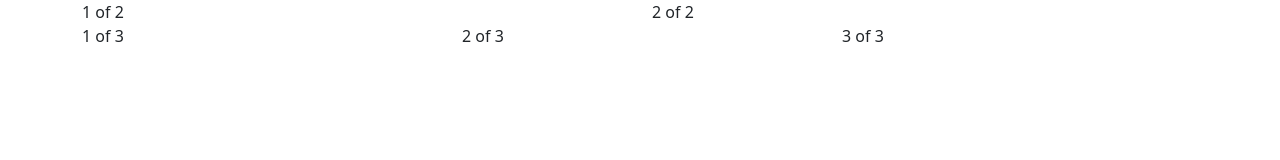
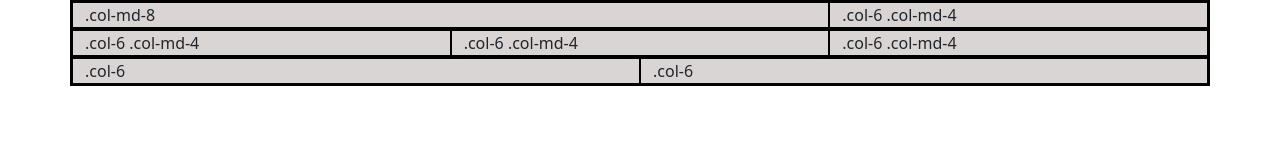
Before and after one commit to yuriksensej/bootsrap5, a website: page index.html in a window 1280 px wide. Drawn offline with nearby package versions, Linux system fonts and the light colour scheme.

Commit message:
test boostrap5

```diff
--- a/index.html
+++ b/index.html
@@ -4,31 +4,40 @@
     <meta charset="UTF-8" />
     <meta http-equiv="X-UA-Compatible" content="IE=edge" />
     <meta name="viewport" content="width=device-width, initial-scale=1.0" />
+    <title>Bootsrap5 tests</title>
     <link
       href="https://cdn.jsdelivr.net/npm/bootstrap@5.0.0-beta2/dist/css/bootstrap.min.css"
       rel="stylesheet"
       integrity="sha384-BmbxuPwQa2lc/FVzBcNJ7UAyJxM6wuqIj61tLrc4wSX0szH/Ev+nYRRuWlolflfl"
       crossorigin="anonymous"
     />
-    <link rel="stylesheet" href="css/style.css" />
-    <title>Bootsrap5 tests</title>
-  </head>
-  <body>
-    <div class="container">
-      <div class="row">
-        <div class="col">1 of 2</div>
-        <div class="col">2 of 2</div>
-      </div>
-      <div class="row">
-        <div class="col">1 of 3</div>
-        <div class="col">2 of 3</div>
-        <div class="col">3 of 3</div>
-      </div>
-    </div>
     <script
       src="https://cdn.jsdelivr.net/npm/bootstrap@5.0.0-beta2/dist/js/bootstrap.bundle.min.js"
       integrity="sha384-b5kHyXgcpbZJO/tY9Ul7kGkf1S0CWuKcCD38l8YkeH8z8QjE0GmW1gYU5S9FOnJ0"
       crossorigin="anonymous"
     ></script>
+    <link rel="stylesheet" href="css/style.css" />
+  </head>
+  <body>
+    <div class="container">
+      <!-- Stack the columns on mobile by making one full-width and the other half-width -->
+      <div class="row">
+        <div class="col-md-8">.col-md-8</div>
+        <div class="col-6 col-md-4">.col-6 .col-md-4</div>
+      </div>
+
+      <!-- Columns start at 50% wide on mobile and bump up to 33.3% wide on desktop -->
+      <div class="row">
+        <div class="col-6 col-md-4">.col-6 .col-md-4</div>
+        <div class="col-6 col-md-4">.col-6 .col-md-4</div>
+        <div class="col-6 col-md-4">.col-6 .col-md-4</div>
+      </div>
+
+      <!-- Columns are always 50% wide, on mobile and desktop -->
+      <div class="row">
+        <div class="col-6">.col-6</div>
+        <div class="col-6">.col-6</div>
+      </div>
+    </div>
   </body>
 </html>
--- a/style.scss
+++ b/style.scss
@@ -1,3 +1,5 @@
 div {
-  //   border: solid black;
+  border: solid black 1px;
+  border-collapse: collapse;
+  background-color: rgb(218, 213, 213);
 }
```
Also changed, not shown: README.md (deleted), css/style.css, 1 other file.
